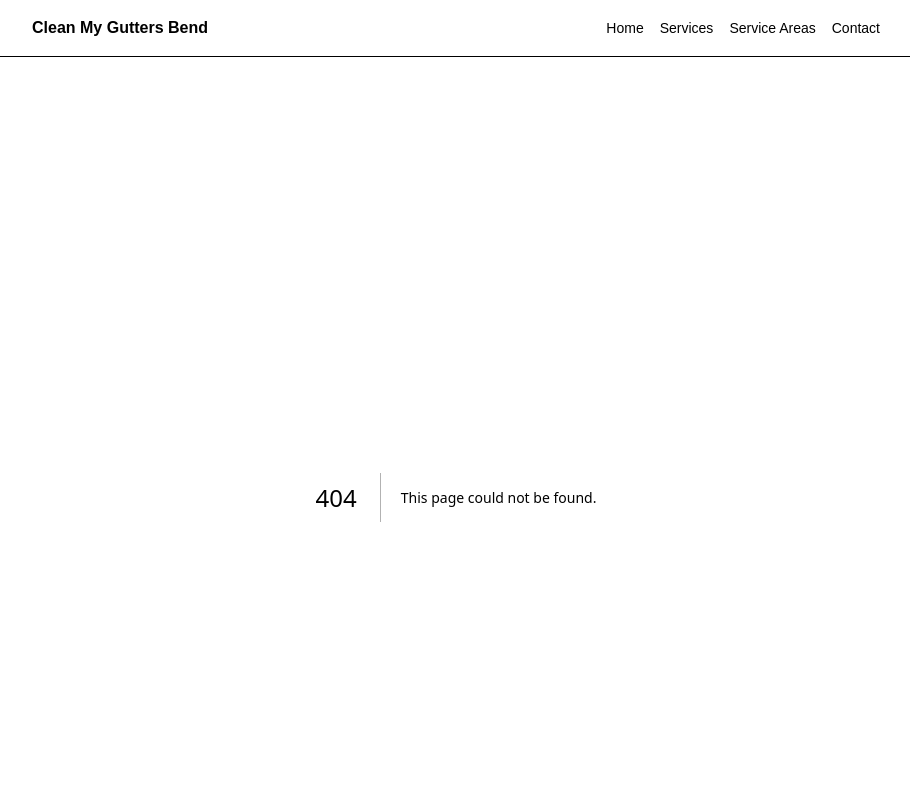
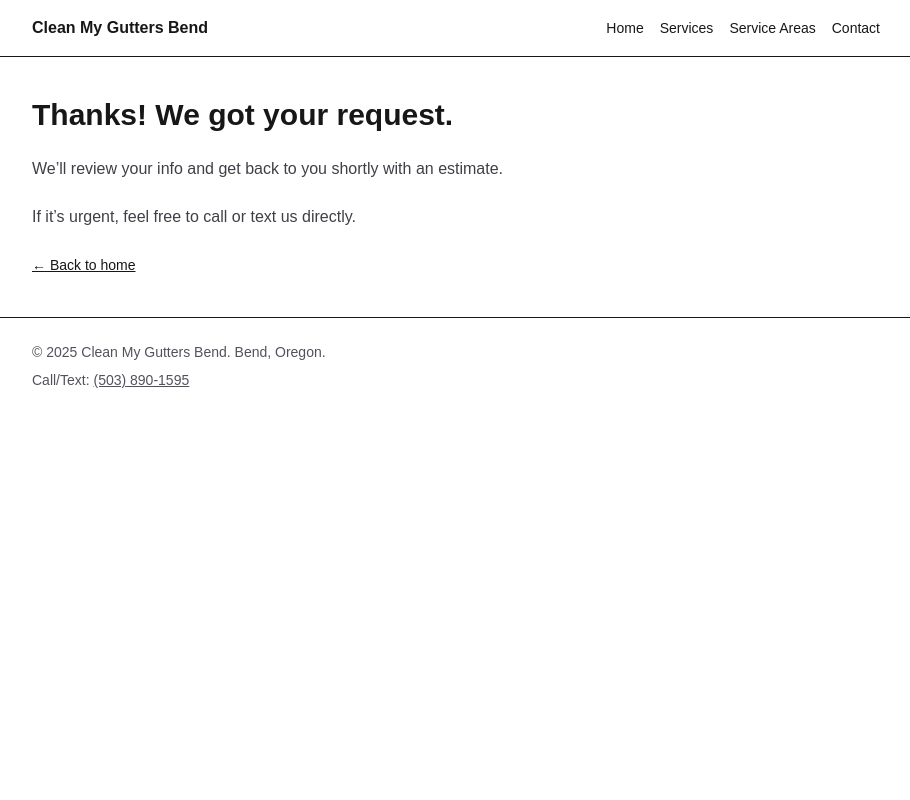
Before and after one commit to MikeAshworthFTD/cmgb-site, a Next.js app: page /thanks in a window 1280 px wide. Before the commit this address had no page. Shown: the top 800 px of the page, without its empty margins (184-1094 px from the left). Built offline with nearby package versions, Linux system fonts and the light colour scheme.

Commit message:
Redirect to thank you page after successful contact submit

```diff
--- a/app/contact/page.tsx
+++ b/app/contact/page.tsx
@@ -1,5 +1,7 @@
 "use client";
 
+import { useRouter } from "next/navigation";
+import { useEffect } from "react";
 import { useMemo, useState } from "react";
 
 const FORMSPREE_ENDPOINT = "https://formspree.io/f/mjgveokg";
@@ -7,8 +9,15 @@ const FORMSPREE_ENDPOINT = "https://formspree.io/f/mjgveokg";
 type Status = "idle" | "sending" | "success" | "error";
 
 export default function ContactPage() {
+  const router = useRouter();
   const [status, setStatus] = useState<Status>("idle");
   const [errorMsg, setErrorMsg] = useState<string>("");
+
+useEffect(() => {
+  if (status === "success") {
+    router.push("/thanks");
+  }
+}, [status, router]);
 
   const isDisabled = useMemo(() => status === "sending", [status]);
 
--- /dev/null
+++ b/app/thanks/page.tsx
@@ -0,0 +1,22 @@
+export default function ThanksPage() {
+  return (
+    <div className="space-y-6 max-w-xl">
+      <h1 className="text-3xl font-bold">Thanks! We got your request.</h1>
+
+      <p className="text-zinc-700">
+        We’ll review your info and get back to you shortly with an estimate.
+      </p>
+
+      <p className="text-zinc-700">
+        If it’s urgent, feel free to call or text us directly.
+      </p>
+
+      <a
+        href="/"
+        className="inline-block underline text-sm"
+      >
+        ← Back to home
+      </a>
+    </div>
+  );
+}
```
